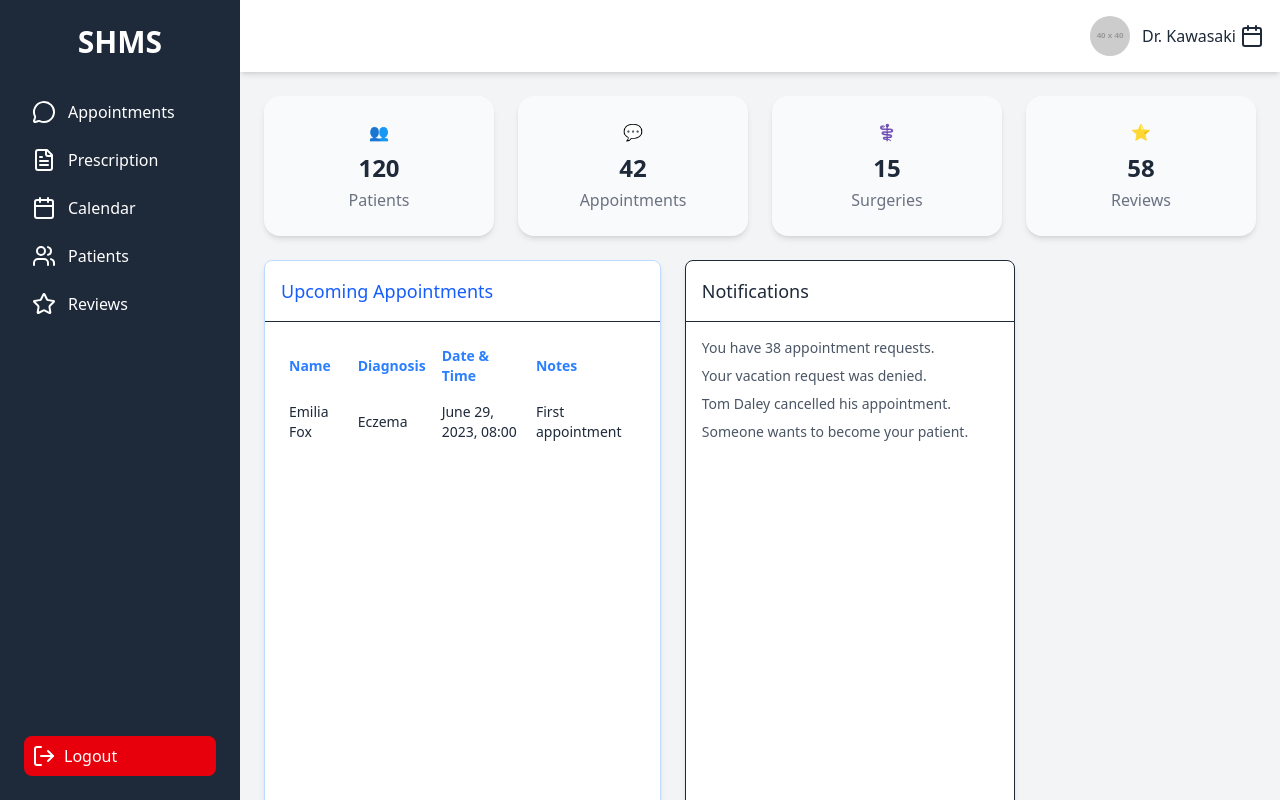
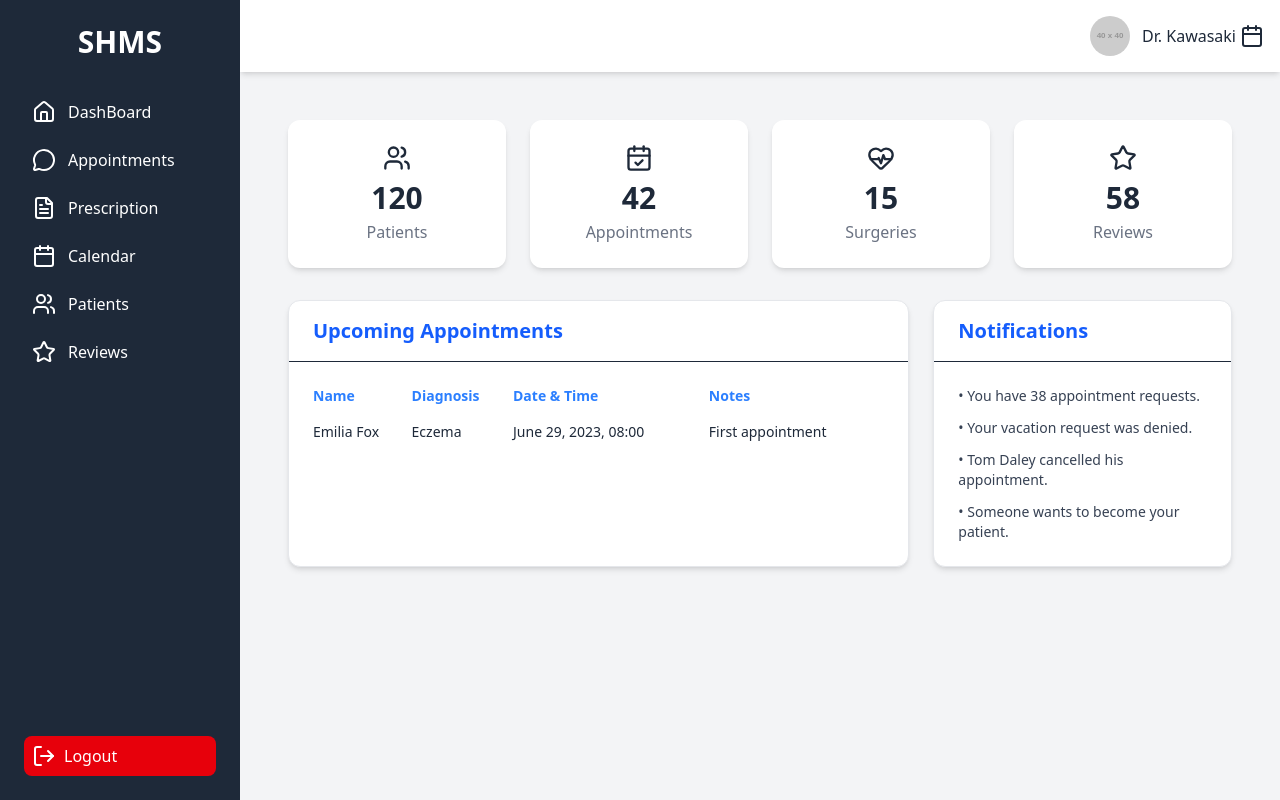
Before and after one commit to akshita123454/SHMS, a React (Vite) app in the folder frontend/: page /doctor in a window 1280 px wide. Built offline with nearby package versions, Linux system fonts and the light colour scheme.

Commit message:
made changes

```diff
--- a/frontend/package.json
+++ b/frontend/package.json
@@ -14,6 +14,7 @@
     "@fullcalendar/react": "^6.1.17",
     "@tailwindcss/vite": "^4.1.8",
     "axios": "^1.9.0",
+    "framer-motion": "^12.18.1",
     "lucide-react": "^0.513.0",
     "react": "^19.1.0",
     "react-calendar": "^6.0.0",
--- a/frontend/src/pages/Doctor/Appointment.jsx
+++ b/frontend/src/pages/Doctor/Appointment.jsx
@@ -1,6 +1,22 @@
 import React, { useEffect, useState } from 'react';
 import axios from 'axios';
 import { Loader } from 'lucide-react';
+
+// Simple Card components (no external dependency)
+function Card({ children, className = '', ...props }) {
+  return (
+    <div
+      className={`bg-white rounded-lg shadow border border-gray-200 ${className}`}
+      {...props}
+    >
+      {children}
+    </div>
+  );
+}
+
+function CardContent({ children, className = '' }) {
+  return <div className={`p-4 ${className}`}>{children}</div>;
+}
 
 export default function Appointments() {
   const [appointments, setAppointments] = useState([
@@ -17,8 +33,10 @@ export default function Appointments() {
   const [loading, setLoading] = useState(false);
   const [error, setError] = useState('');
   const [selected, setSelected] = useState(null);
+  const [searchTerm, setSearchTerm] = useState('');
+  const [sortOrder, setSortOrder] = useState('asc');
 
-  // Uncomment this when you connect API
+  // Uncomment when connected to API
   // useEffect(() => {
   //   setLoading(true);
   //   axios.get('/api/appointments')
@@ -27,43 +45,87 @@ export default function Appointments() {
   //     .finally(() => setLoading(false));
   // }, []);
 
-  if (loading) return <div className="flex justify-center items-center"><Loader className="animate-spin" /> Loading...</div>;
-  if (error) return <div className="text-red-500">{error}</div>;
+  if (loading) return (
+    <div className="flex justify-center items-center h-full">
+      <Loader className="animate-spin" />
+      <span className="ml-2">Loading appointments...</span>
+    </div>
+  );
+  if (error) return <div className="text-red-500 p-4">{error}</div>;
+
+  const formatDate = iso => new Date(iso).toLocaleString(undefined, {
+    weekday: 'short', year: 'numeric', month: 'short', day: 'numeric', hour: 'numeric', minute: 'numeric'
+  });
+
+  // Filter and sort appointments
+  const filtered = appointments
+    .filter(a => a.patientName.toLowerCase().includes(searchTerm.toLowerCase()));
+  const sorted = filtered.slice().sort((a, b) => {
+    const diff = new Date(a.dateTime) - new Date(b.dateTime);
+    return sortOrder === 'asc' ? diff : -diff;
+  });
 
   return (
-    <div className="bg-white rounded-lg shadow-md p-6 flex gap-6">
-      {/* Left side: List of appointments */}
-      <div className="flex-1">
-        <h2 className="text-xl font-semibold mb-4">Appointments</h2>
-        <ul className="space-y-2">
-          {appointments.map(a => (
-            <li
+    <div className="bg-gray-50 rounded-lg shadow border border-gray-200 p-4 flex gap-4 h-full">
+      {/* Sidebar list */}
+      <div className="w-1/3 overflow-y-auto pr-4 border-r border-gray-200">
+        <div className="px-2">
+          <h2 className="text-2xl font-bold mb-4">Upcoming Appointments</h2>
+          <input
+            type="text"
+            placeholder="Search by patient name..."
+            value={searchTerm}
+            onChange={e => setSearchTerm(e.target.value)}
+            className="w-full mb-2 px-3 py-2 border rounded-md focus:outline-none focus:ring focus:border-indigo-300"
+          />
+          <select
+            value={sortOrder}
+            onChange={e => setSortOrder(e.target.value)}
+            className="w-full mb-4 px-3 py-2 border rounded-md focus:outline-none focus:ring focus:border-indigo-300"
+          >
+            <option value="asc">Sort by Date: Ascending</option>
+            <option value="desc">Sort by Date: Descending</option>
+          </select>
+        </div>
+        <div className="space-y-3">
+          {sorted.map(a => (
+            <Card
               key={a.id}
               onClick={() => setSelected(a)}
-              className={`p-2 border rounded-lg shadow-sm cursor-pointer transition ${
-                selected?.id === a.id ? 'bg-gray-200' : 'bg-gray-50 hover:bg-gray-100'
-              }`}
-            >
-              {a.patientName} @ {new Date(a.dateTime).toLocaleString()}
-            </li>
+              className={`cursor-pointer transition-shadow duration-200 ease-in-out hover:shadow-lg p-2 ${
+                selected?.id === a.id ? 'ring ring-indigo-300 border-indigo-300' : 'border-transparent'
+              }`}>
+              <CardContent>
+                <p className="font-semibold mb-2">{a.patientName}</p>
+                <p className="text-sm text-gray-600">{formatDate(a.dateTime)}</p>
+              </CardContent>
+            </Card>
           ))}
-        </ul>
+          {sorted.length === 0 && (
+            <p className="text-gray-500 px-2">No appointments found.</p>
+          )}
+        </div>
       </div>
 
-      {/* Right side: Detail view */}
-      <div className="flex-1 p-4 border-l">
+      {/* Detail panel */}
+      <div className="w-2/3 p-4">
         {selected ? (
-          <>
-            <h3 className="text-lg font-semibold mb-2">{selected.patientName}</h3>
-            <p>Date/Time: {new Date(selected.dateTime).toLocaleString()}</p>
-            <p>Phone: {selected.phone}</p>
-            <p>Email: {selected.email}</p>
-            <p>Notes: {selected.notes}</p>
-          </>
+          <Card className="h-full">
+            <CardContent>
+              <h3 className="text-2xl font-bold mb-4">{selected.patientName}</h3>
+              <div className="space-y-2 text-gray-700">
+                <p><strong>Date & Time:</strong> {formatDate(selected.dateTime)}</p>
+                <p><strong>Phone:</strong> {selected.phone}</p>
+                <p><strong>Email:</strong> {selected.email}</p>
+                <p><strong>Notes:</strong> {selected.notes}</p>
+              </div>
+            </CardContent>
+          </Card>
         ) : (
-          <p className="text-gray-500">Select a patient to view details</p>
+          <div className="h-full flex items-center justify-center text-gray-400">
+            <span>Select an appointment to view details</span>
+          </div>
         )}
-
       </div>
     </div>
   );
--- a/frontend/src/pages/Doctor/DoctorDashboard.jsx
+++ b/frontend/src/pages/Doctor/DoctorDashboard.jsx
@@ -1,153 +1,98 @@
+import React from "react";
+import { Users, CalendarCheck, HeartPulse, Star } from "lucide-react";
+import { motion } from "framer-motion";
+
+const stats = [
+  { icon: <Users size={28} />, label: "Patients", count: 120 },
+  { icon: <CalendarCheck size={28} />, label: "Appointments", count: 42 },
+  { icon: <HeartPulse size={28} />, label: "Surgeries", count: 15 },
+  { icon: <Star size={28} />, label: "Reviews", count: 58 },
+];
+
+const appointments = [
+  {
+    name: "Emilia Fox",
+    diagnosis: "Eczema",
+    datetime: "June 29, 2023, 08:00",
+    notes: "First appointment",
+  },
+];
+
+const notifications = [
+  "You have 38 appointment requests.",
+  "Your vacation request was denied.",
+  "Tom Daley cancelled his appointment.",
+  "Someone wants to become your patient.",
+];
 
 export default function Dashboard() {
   return (
-    <>
-      <div className="grid grid-cols-4 gap-6 mb-6">
-        {[
-          { icon: '👥', label: 'Patients', count: 120, color: 'text-blue-500' },
-          { icon: '💬', label: 'Appointments', count: 42, color: 'text-green-500' },
-          { icon: '⚕️', label: 'Surgeries', count: 15, color: 'text-red-500' },
-          { icon: '⭐', label: 'Reviews', count: 58, color: 'text-yellow-500' }
-        ].map((card, idx) => (
-          <div key={idx} className="bg-gray-50 rounded-2xl shadow-md p-6 flex flex-col items-center hover:-translate-y-1 transition">
-            <span className={card.color}>{card.icon}</span>
-            <h3 className="text-2xl font-semibold mt-2">{card.count}</h3>
-            <p className="text-gray-500 mt-1">{card.label}</p>
-          </div>
+    <div className="p-6 space-y-8">
+      {/* Stats Cards */}
+      <div className="grid grid-cols-1 sm:grid-cols-2 md:grid-cols-4 gap-6">
+        {stats.map((stat, i) => (
+          <motion.div
+            key={i}
+            whileHover={{ y: -5 }}
+            className="bg-white rounded-xl shadow-md p-6 flex flex-col items-center justify-center text-center"
+          >
+            <div className="text-primary">{stat.icon}</div>
+            <h3 className="text-3xl font-bold mt-2">{stat.count}</h3>
+            <p className="text-gray-500 mt-1">{stat.label}</p>
+          </motion.div>
         ))}
       </div>
-      <div className="flex gap-6 h-full">
-        <div className="basis-2/5 border border-blue-200 shadow-md bg-white rounded-lg">
-          <div className="border-b p-4">
-            <h2 className="text-blue-600 text-lg">Upcoming Appointments</h2>
+
+      {/* Main Content */}
+      <div className="grid grid-cols-1 lg:grid-cols-3 gap-6">
+        {/* Appointments */}
+        <div className="col-span-2 bg-white rounded-xl shadow-md border border-gray-200">
+          <div className="border-b px-6 py-4">
+            <h2 className="text-xl font-semibold text-blue-600">Upcoming Appointments</h2>
           </div>
-          <div className="p-4 overflow-auto">
-            <table className="w-full text-left text-sm">
+          <div className="p-6 overflow-auto">
+            <table className="w-full text-sm">
               <thead>
-                <tr className="text-blue-500">
-                  <th className="p-2">Name</th>
-                  <th className="p-2">Diagnosis</th>
-                  <th className="p-2">Date & Time</th>
-                  <th className="p-2">Notes</th>
+                <tr className="text-left text-blue-500 font-semibold">
+                  <th className="pb-2">Name</th>
+                  <th className="pb-2">Diagnosis</th>
+                  <th className="pb-2">Date & Time</th>
+                  <th className="pb-2">Notes</th>
                 </tr>
               </thead>
               <tbody>
-                {/* Map dynamic data here */}
-                <tr className="hover:bg-gray-50">
-                  <td className="p-2">Emilia Fox</td>
-                  <td className="p-2">Eczema</td>
-                  <td className="p-2">June 29, 2023, 08:00</td>
-                  <td className="p-2">First appointment</td>
-                </tr>
+                {appointments.map((appt, i) => (
+                  <tr key={i} className="hover:bg-blue-50 transition">
+                    <td className="py-2">{appt.name}</td>
+                    <td className="py-2">{appt.diagnosis}</td>
+                    <td className="py-2">{appt.datetime}</td>
+                    <td className="py-2">{appt.notes}</td>
+                  </tr>
+                ))}
               </tbody>
             </table>
           </div>
         </div>
-        <div className="basis-1/3 bg-white rounded-lg shadow-md border">
-          <div className="border-b p-4"><h2 className="text-lg">Notifications</h2></div>
-          <div className="p-4 text-gray-600 text-sm space-y-2">
-            <p>You have 38 appointment requests.</p>
-            <p>Your vacation request was denied.</p>
-            <p>Tom Daley cancelled his appointment.</p>
-            <p>Someone wants to become your patient.</p>
+
+        {/* Notifications */}
+        <div className="bg-white rounded-xl shadow-md border border-gray-200">
+          <div className="border-b px-6 py-4">
+            <h2 className="text-xl font-semibold text-blue-600">Notifications</h2>
+          </div>
+          <div className="p-6 space-y-3 text-gray-700 text-sm">
+            {notifications.map((note, i) => (
+              <motion.p
+                key={i}
+                initial={{ opacity: 0, y: 5 }}
+                animate={{ opacity: 1, y: 0 }}
+                transition={{ delay: i * 0.1 }}
+              >
+                • {note}
+              </motion.p>
+            ))}
           </div>
         </div>
       </div>
-    </>
+    </div>
   );
 }
-
-
-
-
-
-
-
-
-
-
-
-
-
-
-
-
-
-// // File: src/components/Dashboard.jsx
-// import React from 'react';
-
-// export default function Dashboard() {
-//   return (
-//     <>
-//       <div className="grid grid-cols-4 gap-6 mb-6">
-//         {[
-//           { icon: '👥', label: 'Patients', count: 120, color: 'text-blue-500' },
-//           { icon: '💬', label: 'Appointments', count: 42, color: 'text-green-500' },
-//           { icon: '⚕️', label: 'Surgeries', count: 15, color: 'text-red-500' },
-//           { icon: '⭐', label: 'Reviews', count: 58, color: 'text-yellow-500' }
-//         ].map((card, idx) => (
-//           <div key={idx} className="bg-gray-50 rounded-2xl shadow-md p-6 flex flex-col items-center hover:-translate-y-1 transition">
-//             <span className={card.color}>{card.icon}</span>
-//             <h3 className="text-2xl font-semibold mt-2">{card.count}</h3>
-//             <p className="text-gray-500 mt-1">{card.label}</p>
-//           </div>
-//         ))}
-//       </div>
-//       <div className="flex gap-6 h-full">
-//         <div className="basis-2/5 border border-blue-200 shadow-md bg-white rounded-lg">
-//           <div className="border-b p-4">
-//             <h2 className="text-blue-600 text-lg">Upcoming Appointments</h2>
-//           </div>
-//           <div className="p-4 overflow-auto">
-//             <table className="w-full text-left text-sm">
-//               <thead>
-//                 <tr className="text-blue-500">
-//                   <th className="p-2">Name</th>
-//                   <th className="p-2">Diagnosis</th>
-//                   <th className="p-2">Date & Time</th>
-//                   <th className="p-2">Notes</th>
-//                 </tr>
-//               </thead>
-//               <tbody>
-//                 {/* Map dynamic data here */}
-//                 <tr className="hover:bg-gray-50">
-//                   <td className="p-2">Emilia Fox</td>
-//                   <td className="p-2">Eczema</td>
-//                   <td className="p-2">June 29, 2023, 08:00</td>
-//                   <td className="p-2">First appointment</td>
-//                 </tr>
-//               </tbody>
-//             </table>
-//           </div>
-//         </div>
-//         <div className="basis-1/3 border border-blue-200 shadow-md bg-white rounded-lg">
-//           <div className="border-b p-4">
-//             <h2 className="text-blue-600 text-lg">Schedule</h2>
-//           </div>
-//           <div className="p-4">
-//             {/* Replace with FullCalendar or similar component */}
-//             <div className="border border-blue-200 rounded-lg overflow-hidden">
-//               <div className="grid grid-cols-7 bg-blue-50 text-blue-600 font-semibold text-center">
-//                 {['Su','Mo','Tu','We','Th','Fr','Sa'].map(day => <div key={day}>{day}</div>)}
-//               </div>
-//               <div className="grid grid-cols-7 gap-px bg-blue-100">
-//                 {Array.from({ length: 30 }, (_, i) => (
-//                   <div key={i} className="py-2 rounded-lg hover:bg-blue-100 transition text-center border border-gray-200 bg-white">{i+1}</div>
-//                 ))}
-//               </div>
-//             </div>
-//           </div>
-//         </div>
-//         <div className="basis-1/3 bg-white rounded-lg shadow-md border">
-//           <div className="border-b p-4"><h2 className="text-lg">Notifications</h2></div>
-//           <div className="p-4 text-gray-600 text-sm space-y-2">
-//             <p>You have 38 appointment requests.</p>
-//             <p>Your vacation request was denied.</p>
-//             <p>Tom Daley cancelled his appointment.</p>
-//             <p>Someone wants to become your patient.</p>
-//           </div>
-//         </div>
-//       </div>
-//     </>
-//   );
-// }
--- a/frontend/src/pages/Doctor/components/Sidebar.jsx
+++ b/frontend/src/pages/Doctor/components/Sidebar.jsx
@@ -1,6 +1,7 @@
-import { Users, Star, MessageCircle, Calendar,  FileText, LogOut } from 'lucide-react';
+import { Users, Star, MessageCircle, Calendar,  FileText, LogOut, HomeIcon } from 'lucide-react';
 
 const items = [
+  { key: '/', icon: <HomeIcon />, label: 'DashBoard' },
   { key: 'appointments', icon: <MessageCircle />, label: 'Appointments' },
   { key: 'prescription', icon: <FileText />, label: 'Prescription' },
   { key: 'calendar', icon: <Calendar />, label: 'Calendar' },
```
Also changed, not shown: 1 other file (tests, documents, lock files or other folders). Lines whose indentation alone changed are shown as unchanged.
